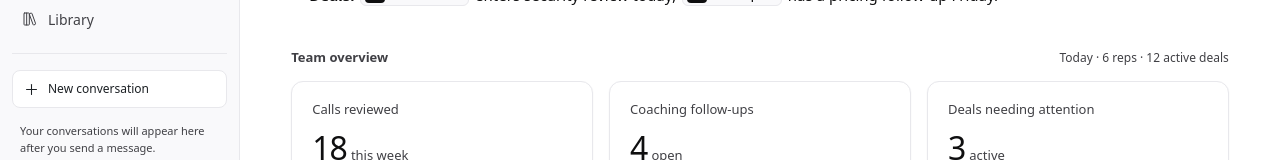
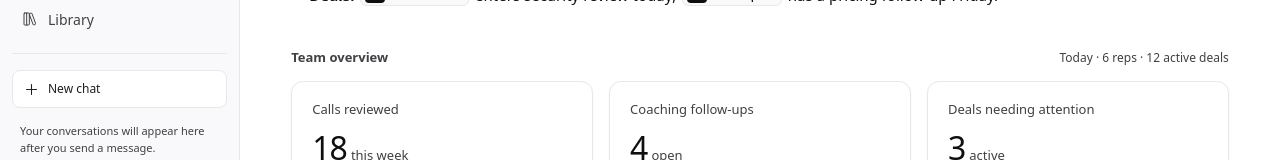
Before and after one commit to yashodhanxyz/mindtickle, a React (Vite) app in the folder design-engineer-take-home-v3/: page / in a window 1280 px wide. Shown: the part 273-433 px from the top of the page. Built offline with nearby package versions, Linux system fonts and the light colour scheme; a web font is replaced by a local one.

Commit message:
Rename conversation history labels

```diff
--- a/design-engineer-take-home-v3/src/CommandMenu.tsx
+++ b/design-engineer-take-home-v3/src/CommandMenu.tsx
@@ -24,7 +24,7 @@ export function CommandMenu(props: Props) {
     requestAnimationFrame(action);
   };
   const actions: Command[] = [
-    {id: 'new', label: 'New conversation', detail: 'Start a fresh chat', icon: Plus, run: props.onNew},
+    {id: 'new', label: 'New chat', detail: 'Start a fresh chat', icon: Plus, run: props.onNew},
     {id: 'resume', label: 'Open current conversation', detail: 'Continue where you left off', icon: Sparkles, run: props.onResume},
     {id: 'history', label: 'Conversation history', detail: 'Revisit, rename, pin or delete chats', icon: MessagesSquare, run: props.onHistory},
     {id: 'sidebar', label: props.sidebarCompact ? 'Expand sidebar' : 'Compact sidebar', detail: 'Adjust your workspace', icon: PanelLeft, run: props.onToggleSidebar},
--- a/design-engineer-take-home-v3/src/ConversationHistory.tsx
+++ b/design-engineer-take-home-v3/src/ConversationHistory.tsx
@@ -63,13 +63,13 @@ export function ConversationHistory({ conversation, onSelect, onNew, onDeleted,
   const threads = history.threads.filter(t => t.state.hasStarted || t.state.draft.trim()).sort((a, b) => b.updatedAt - a.updatedAt);
   return <section className={`conversation-history${overlay ? ' history-overlay-content' : ''}`} aria-label="Conversations">
     {overlay && <div className="history-heading"><h2>Conversations</h2><button className="chat-icon-button" type="button" aria-label="Close conversation history" onClick={onClose}><X size={18} aria-hidden="true" /></button></div>}
-    <button ref={newButton} className="history-new" type="button" onClick={onNew}><Plus size={17} aria-hidden="true" />New conversation</button>
+    <button ref={newButton} className="history-new" type="button" onClick={onNew}><Plus size={17} aria-hidden="true" />New chat</button>
     {overlay && <button className="history-command-link" type="button" onClick={onCommands}>Search commands and shortcuts</button>}
     <div className="history-list">
       {threads.length === 0 && <p className="history-empty">Your conversations will appear here after you send a message.</p>}
       {[true, false].map(pinned => {
         const group = threads.filter(t => t.pinned === pinned);
-        return group.length > 0 && <div className="history-group" key={String(pinned)}><h3>{pinned ? 'Pinned' : 'Recent'}</h3>
+        return group.length > 0 && <div className="history-group" key={String(pinned)}><h3>{pinned ? 'Pinned' : 'Recent Chat'}</h3>
           {group.map(thread => <div className={`history-row${thread.id === history.activeId ? ' selected' : ''}`} key={thread.id}>
             <button className="history-select" type="button" aria-current={thread.id === history.activeId ? 'true' : undefined} onClick={() => onSelect(thread.id)} title={thread.title}>
               {thread.pinned && <Pin size={13} aria-hidden="true" />}<span>{thread.title}</span>{thread.state.busy ? <small aria-label="Reply in progress">•••</small> : !thread.state.hasStarted ? <small>Draft</small> : null}
```
